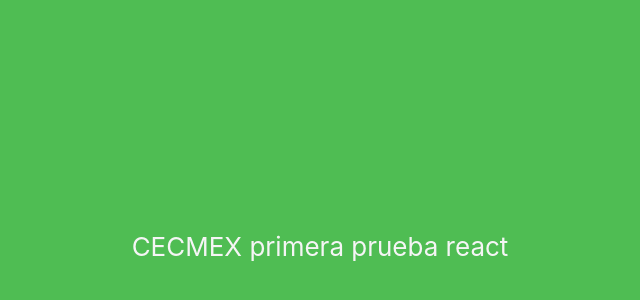
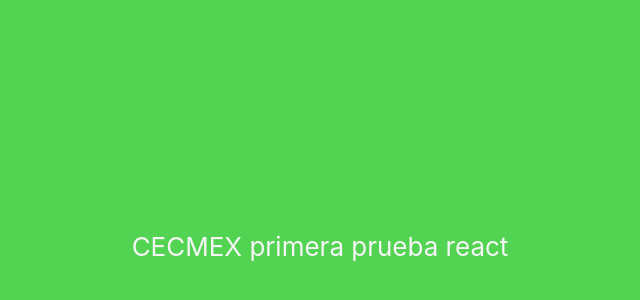
Before and after one commit to dianarojo/sitio-web-cecmex, a React (Create React App) app: page / in a window 1280 px wide. Shown: the part 154-454 px from the top of the page, without its empty margins (320-960 px from the left). Built offline with nearby package versions, Linux system fonts and the light colour scheme.

Commit message:
Cambio de bakcground y mensaje de bienvenida

```diff
--- a/src/App.css
+++ b/src/App.css
@@ -14,7 +14,7 @@
 }
 
 .App-header {
-  background-color: #4fbd53;
+  background-color: #52d352;
   min-height: 100vh;
   display: flex;
   flex-direction: column;
```
